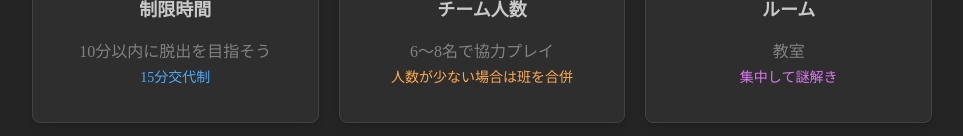
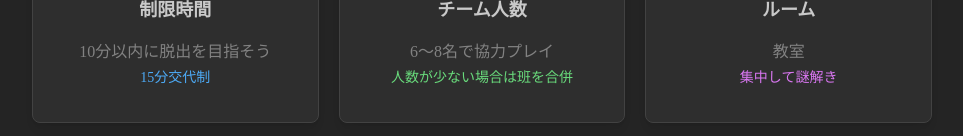
Before and after one commit to RunningMechanic/EscapeGame, a Next.js app: page /entry in a window 1280 px wide. Shown: the part 769-905 px from the top of the page, without its empty margins (158-1121 px from the left). Built offline with nearby package versions, Linux system fonts and the light colour scheme.

Commit message:
fixdesign

```diff
--- a/src/app/entry/page.tsx
+++ b/src/app/entry/page.tsx
@@ -118,7 +118,7 @@ const EntryPage = () => {
                                 </Text>
                                 <Text ta="center" c="dimmed" size="md">
                                     6〜8名で協力プレイ<br />
-                                    <Text span c="orange" size="sm">人数が少ない場合は班を合併</Text>
+                                    <Text span c="green" size="sm">人数が少ない場合は班を合併</Text>
                                 </Text>
                             </Stack>
                         </Card>
```
